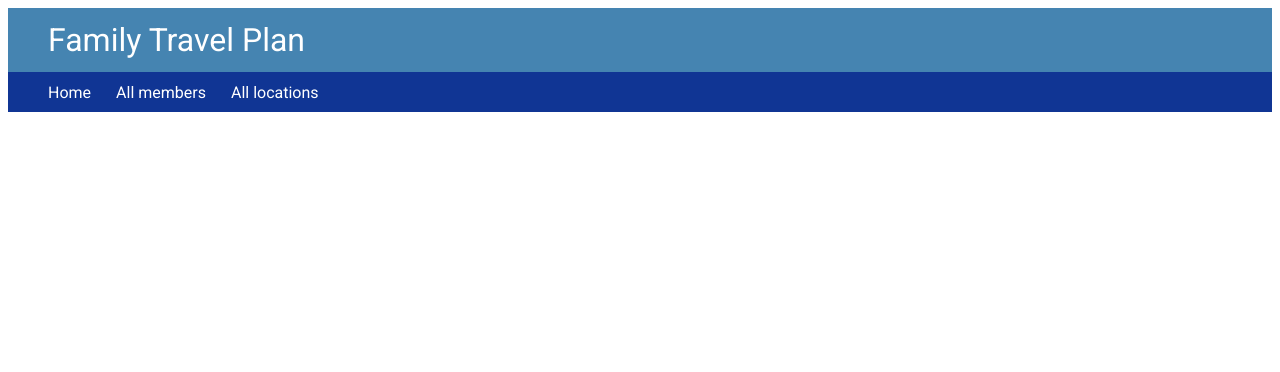
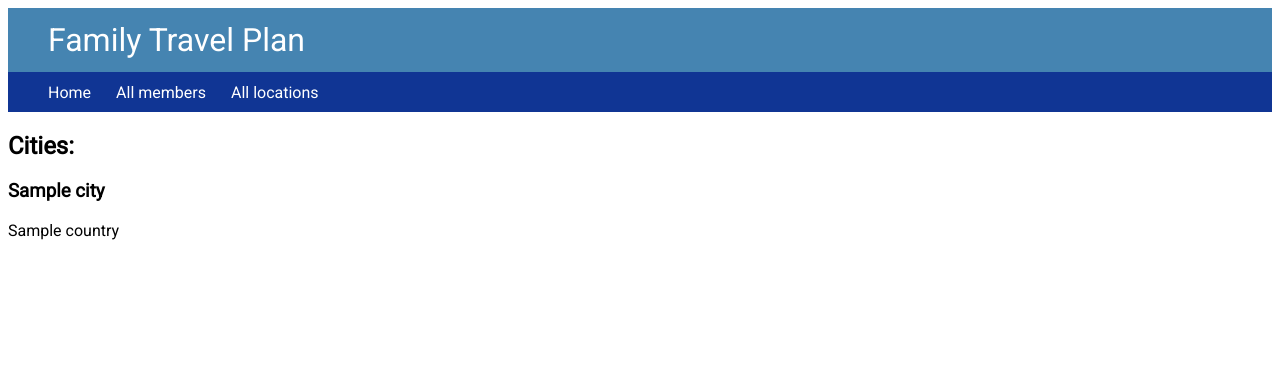
Before and after one commit to Wenjing2023/Family-Travel-Bucket-list-project, a Flask app: template templates/cities/index.html in a window 1280 px wide. Shown: the top 372 px of the page. Run offline with Flask 2, Linux system fonts and the light colour scheme; the template is opened without the code that fills it: most values are stand-ins (such as "Sample title", 1, 10 or a date in 2020).

Commit message:
2nd commit

```diff
--- a/templates/cities/index.html
+++ b/templates/cities/index.html
@@ -1 +1,8 @@
-{% extends "base.html" %} {% block content %} {%endblock %}
+{% extends "base.html" %} {% block content %}
+<h2>Cities:</h2>
+{% for city in cities %}
+<section>
+  <h3>{{ city.name }}</h3>
+  <p>{{city.country.name}}</p>
+</section>
+{% endfor %} {%endblock %}
```
Also changed, not shown: controllers/city_controller.py (+4 -3 lines).
